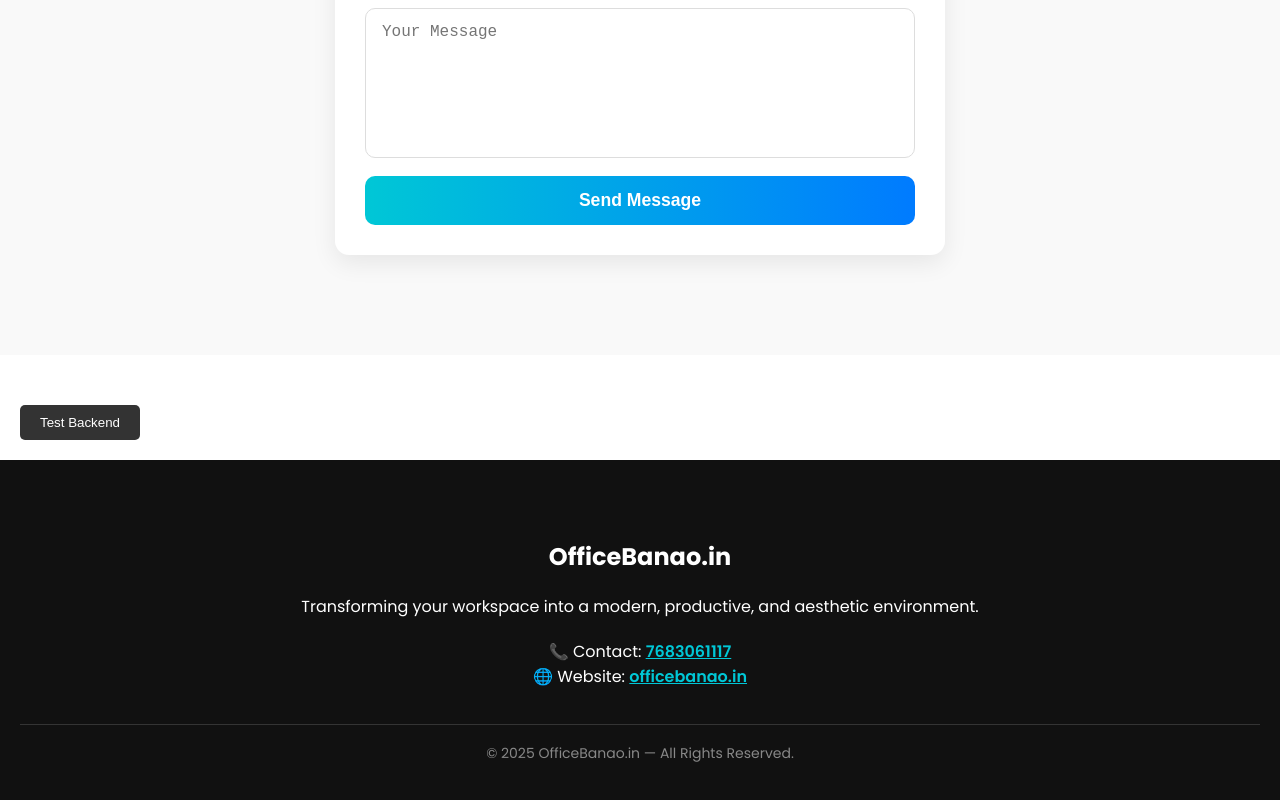
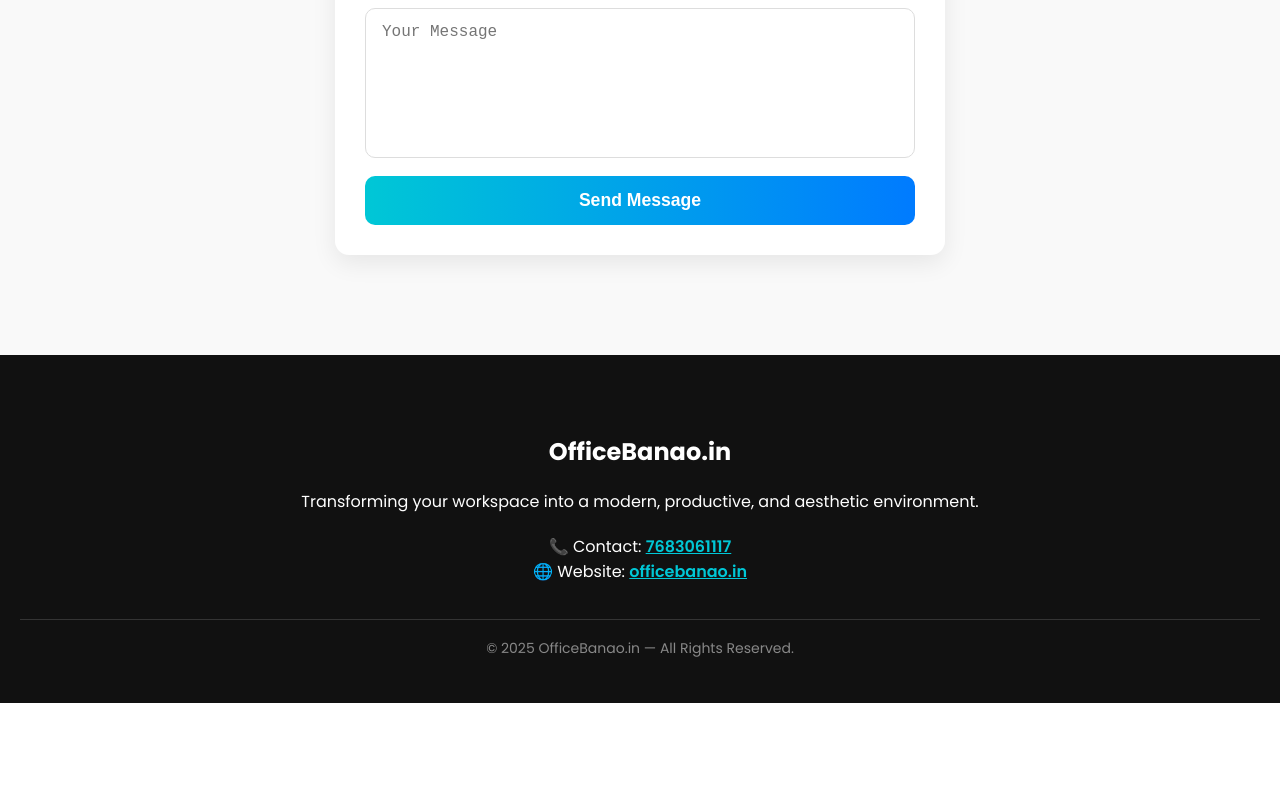
Before and after one commit to sshikhar99/officebanao-frontend, a React (Create React App) app: page / in a window 1280 px wide. Shown: the part 4187-4987 px from the top of the page. After the commit the page ends 4890 px from the top, so only its background shows below. Built offline with nearby package versions, Linux system fonts and the light colour scheme; the HTML template or start-up script is replaced by a standard one.

Commit message:
adjusted app.js

```diff
--- a/src/App.js
+++ b/src/App.js
@@ -41,64 +41,6 @@
 import MobileResources from "./components/Mobile/Resources";
 import MobileContact from "./components/Mobile/Contact";
 
-// ===== Test Backend Component =====
-function TestBackend() {
-  const [response, setResponse] = useState("");
-
-  const testBackend = async () => {
-    try {
-      const res = await fetch(
-        "https://officebanao-clone-production.up.railway.app/api/partners",
-        {
-          method: "POST",
-          headers: { "Content-Type": "application/json" },
-          body: JSON.stringify({
-            companyName: "Test Company",
-            contactPerson: "Test User",
-            email: "test@example.com",
-            phone: "1234567890",
-            services: "Testing",
-            location: "Nowhere",
-            partnerType: "vendor",
-          }),
-        }
-      );
-
-      if (!res.ok) {
-        const errData = await res.json();
-        setResponse(`Error: ${errData.message || res.statusText}`);
-        return;
-      }
-
-      const data = await res.json();
-      setResponse(`Success: ${JSON.stringify(data)}`);
-    } catch (err) {
-      setResponse(`Fetch failed: ${err.message}`);
-    }
-  };
-
-  return (
-    <div style={{ padding: "20px", marginTop: "30px" }}>
-      <button
-        onClick={testBackend}
-        style={{
-          padding: "10px 20px",
-          background: "#333",
-          color: "#fff",
-          border: "none",
-          borderRadius: "5px",
-          cursor: "pointer",
-        }}
-      >
-        Test Backend
-      </button>
-      {response && (
-        <p style={{ marginTop: "20px", wordBreak: "break-word" }}>{response}</p>
-      )}
-    </div>
-  );
-}
-
 // ===== Desktop Home Component =====
 function DesktopHome() {
   return (
@@ -110,7 +52,6 @@
       <section id="brands"><TrustedBrands /></section>
       <section id="resources"><DesktopResources /></section>
       <section id="contact"><DesktopContact /></section>
-      <TestBackend /> {/* ✅ Added TestBackend here */}
     </>
   );
 }
@@ -126,7 +67,6 @@
       <section id="brands"><TrustedBrands /></section>
       <section id="resources"><MobileResources /></section>
       <section id="contact"><MobileContact /></section>
-      <TestBackend /> {/* ✅ Added TestBackend here */}
     </>
   );
 }
```
Also changed, not shown: src/TestBackend.js (deleted, +0 -60 lines).
